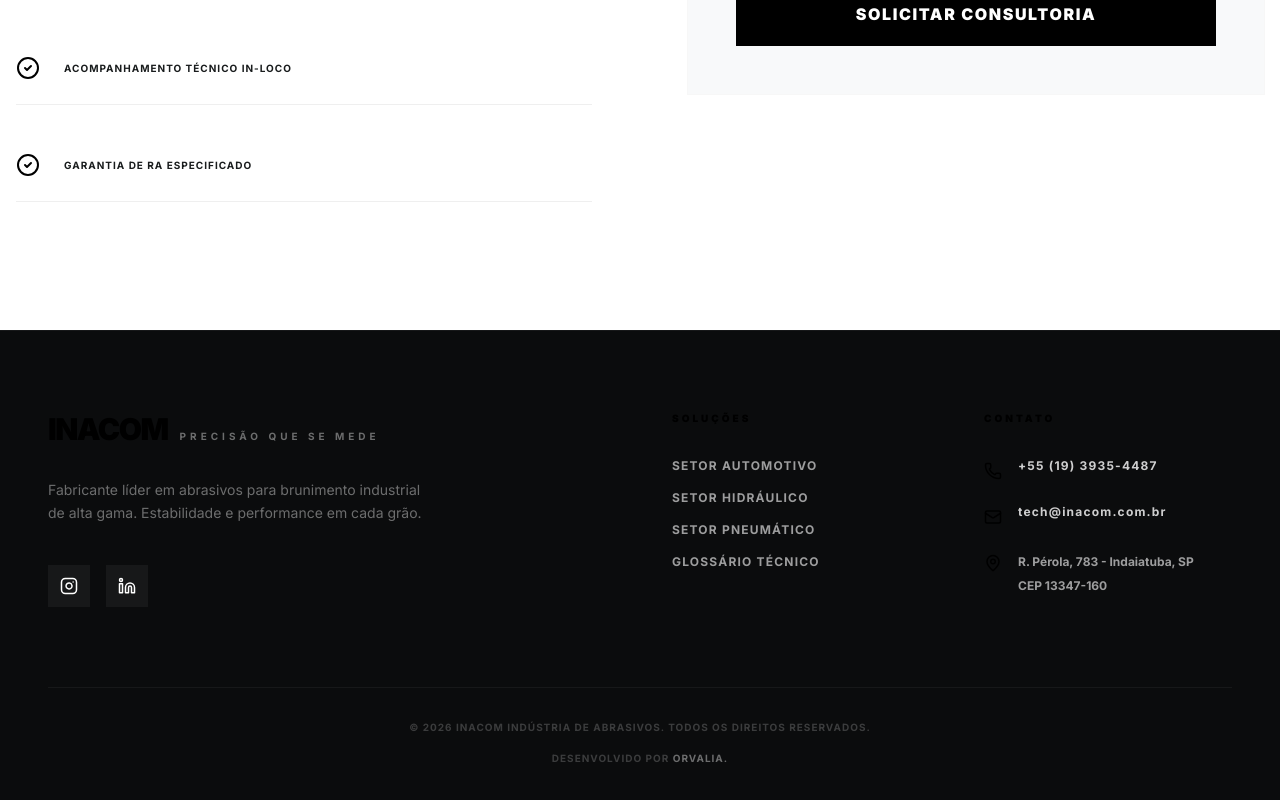
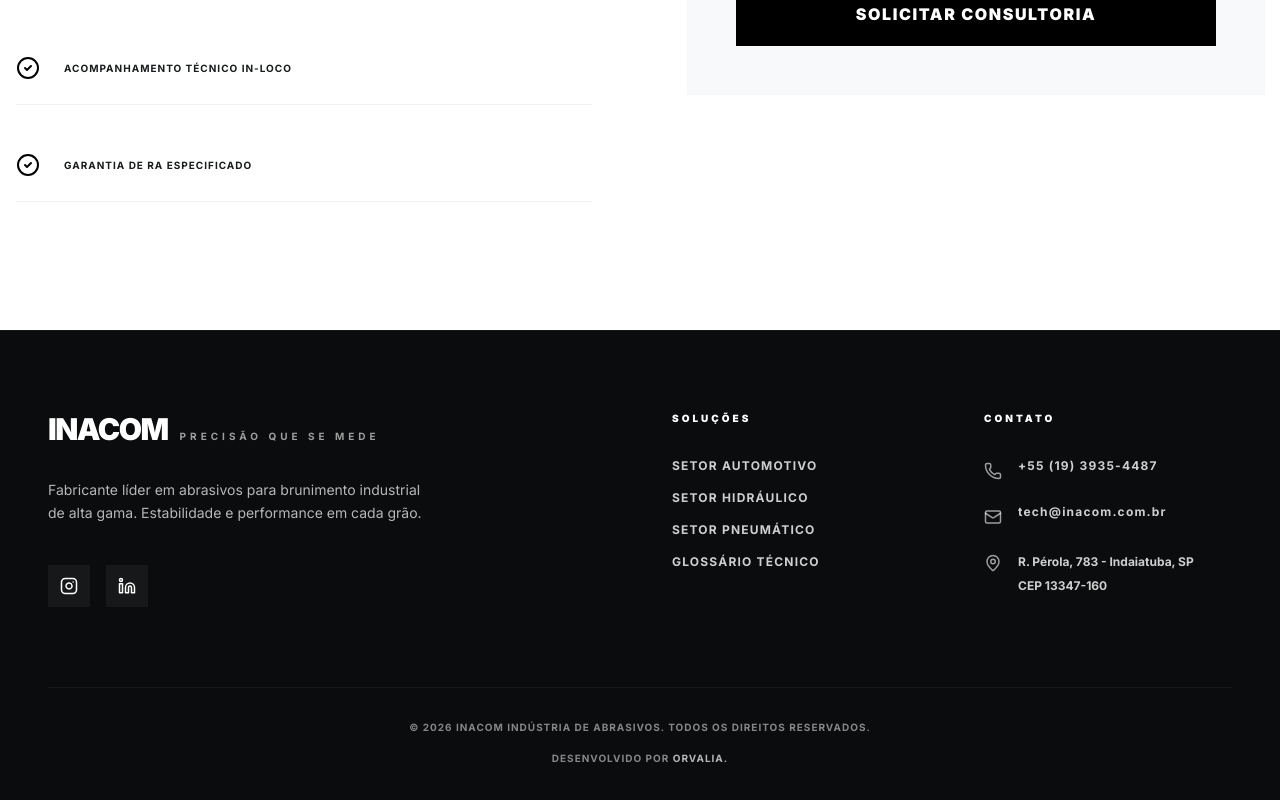
Before and after one commit to brunocorreagomes-ops/INACOM, a React (Vite) app: page /#/glossario-brunimento in a window 1280 px wide. Shown: the part 8360-9160 px from the top of the page. Built offline with nearby package versions, Linux system fonts and the light colour scheme.

Commit message:
fix(footer): Improve brand consistency and readability
Adjusted colors and text opacity in the footer to align with the primary brand colors and enhance overall readability. This ensures a more cohesive visual experience.

```diff
--- a/src/components/Footer.tsx
+++ b/src/components/Footer.tsx
@@ -7,10 +7,10 @@ export function Footer() {
       <div className="max-w-[1440px] mx-auto grid grid-cols-1 md:grid-cols-2 lg:grid-cols-4 gap-16">
         <div className="lg:col-span-2">
           <div className="flex items-baseline gap-3 mb-8">
-            <span className="text-3xl font-black tracking-tighter text-primary">INACOM</span>
-            <span className="text-[10px] font-bold uppercase tracking-[0.4em] text-white/40">Precisão que se mede</span>
+            <span className="text-3xl font-black tracking-tighter text-white">INACOM</span>
+            <span className="text-[10px] font-bold uppercase tracking-[0.4em] text-white/60">Precisão que se mede</span>
           </div>
-          <p className="text-white/40 font-light text-sm max-w-sm leading-relaxed mb-10">
+          <p className="text-white/70 font-light text-sm max-w-sm leading-relaxed mb-10">
             Fabricante líder em abrasivos para brunimento industrial de alta gama.
             Estabilidade e performance em cada grão.
           </p>
@@ -21,8 +21,8 @@ export function Footer() {
         </div>
 
         <div>
-          <h4 className="text-[10px] font-black uppercase tracking-[0.3em] text-primary mb-8 text-outline">Soluções</h4>
-          <ul className="space-y-4 text-xs font-bold uppercase tracking-widest text-white/60">
+          <h4 className="text-[10px] font-black uppercase tracking-[0.3em] text-white mb-8">Soluções</h4>
+          <ul className="space-y-4 text-xs font-bold uppercase tracking-widest text-white/80">
             <li><Link to="/brunimento-automotivo" className="hover:text-white transition-colors">Setor Automotivo</Link></li>
             <li><Link to="/brunimento-hidraulico" className="hover:text-white transition-colors">Setor Hidráulico</Link></li>
             <li><Link to="/brunimento-pneumatico" className="hover:text-white transition-colors">Setor Pneumático</Link></li>
@@ -31,19 +31,19 @@ export function Footer() {
         </div>
 
         <div>
-          <h4 className="text-[10px] font-black uppercase tracking-[0.3em] text-primary mb-8 text-outline">Contato</h4>
+          <h4 className="text-[10px] font-black uppercase tracking-[0.3em] text-white mb-8">Contato</h4>
           <address className="not-italic space-y-6" itemScope itemType="https://schema.org/PostalAddress">
             <div className="flex items-start gap-4">
-              <Phone size={18} className="text-primary mt-1" />
+              <Phone size={18} className="text-white/60 mt-1" />
               <span className="text-xs font-bold tracking-widest text-white/80">+55 (19) 3935-4487</span>
             </div>
             <div className="flex items-start gap-4">
-              <Mail size={18} className="text-primary mt-1" />
+              <Mail size={18} className="text-white/60 mt-1" />
               <span className="text-xs font-bold tracking-widest text-white/80" itemProp="email">tech@inacom.com.br</span>
             </div>
             <div className="flex items-start gap-4">
-              <MapPin size={18} className="text-primary mt-1" />
-              <span className="text-xs font-bold leading-loose text-white/60" itemProp="streetAddress">
+              <MapPin size={18} className="text-white/60 mt-1" />
+              <span className="text-xs font-bold leading-loose text-white/80" itemProp="streetAddress">
                 R. Pérola, 783 - Indaiatuba, SP<br />CEP 13347-160
               </span>
             </div>
@@ -52,11 +52,11 @@ export function Footer() {
       </div>
 
       <div className="max-w-[1440px] mx-auto mt-20 pt-8 border-t border-white/5 flex flex-col items-center gap-4 text-center">
-        <p className="text-[10px] font-bold uppercase tracking-widest text-white/20">
+        <p className="text-[10px] font-bold uppercase tracking-widest text-white/50">
           © 2026 INACOM INDÚSTRIA DE ABRASIVOS. TODOS OS DIREITOS RESERVADOS.
         </p>
-        <p className="text-[10px] font-bold uppercase tracking-widest text-white/20">
-          Desenvolvido por <a href="https://www.orvalia.com.br" target="_blank" rel="noopener noreferrer" className="text-white/40 hover:text-primary transition-colors">ORVALIA.</a>
+        <p className="text-[10px] font-bold uppercase tracking-widest text-white/50">
+          Desenvolvido por <a href="https://www.orvalia.com.br" target="_blank" rel="noopener noreferrer" className="text-white/70 hover:text-primary transition-colors">ORVALIA.</a>
         </p>
       </div>
 
```
